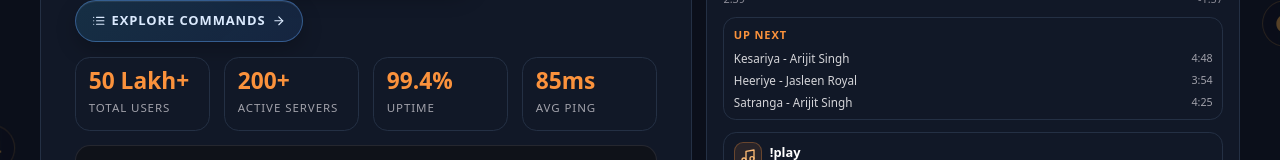
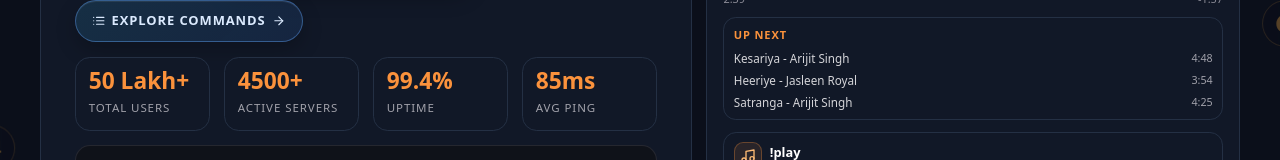
Before and after one commit to DevNest-Prince/Nothing-Muisc, a Next.js app in the folder client/: page / in a window 1280 px wide. Shown: the part 453-613 px from the top of the page. Built offline with nearby package versions, Linux system fonts and the light colour scheme.

Commit message:
feat: update active server count in HERO_STATS and IMPACT_STATS for accuracy

```diff
--- a/client/src/app/page.js
+++ b/client/src/app/page.js
@@ -22,7 +22,7 @@ import { GiGuitar, GiViolin } from 'react-icons/gi';
 
 const HERO_STATS = [
   { value: '50 Lakh+', label: 'Total Users' },
-  { value: '200+', label: 'Active Servers' },
+  { value: '4500+', label: 'Active Servers' },
   { value: '99.4%', label: 'Uptime' },
   { value: '85ms', label: 'Avg Ping' },
 ];
@@ -85,7 +85,7 @@ const LIVE_PLAYLIST = [
 
 const IMPACT_STATS = [
   { value: '50 Lakh+', label: 'Total Users', icon: FiUsers },
-  { value: '200+', label: 'Active Servers', icon: FiServer },
+  { value: '4500+', label: 'Active Servers', icon: FiServer },
   { value: '99.4%', label: 'Uptime', icon: FiCheckCircle },
   { value: '85ms', label: 'Avg Ping', icon: FiActivity },
 ];
```
